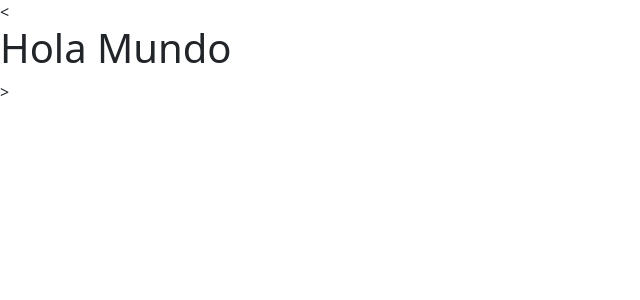
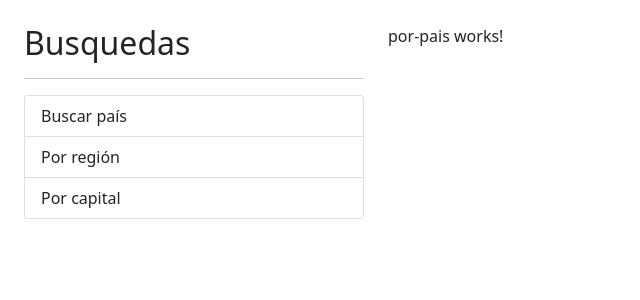
Before and after one commit to Xelacnnister/03-paisesApp, an Angular app: page / in a window 1280 px wide. Shown: the top 300 px of the page, without its empty margins (0-640 px from the left). Built offline with nearby package versions, Linux system fonts and the light colour scheme.

Commit message:
Estructura HTML, RouterModule(manual)

```diff
--- /dev/null
+++ b/src/app/app-routing.module.ts
@@ -0,0 +1,46 @@
+import { NgModule } from "@angular/core";
+import { RouterModule, Routes } from "@angular/router";
+
+import { PorPaisComponent } from './pais/pages/por-pais/por-pais.component';
+import { PorRegionComponent } from './pais/pages/por-region/por-region.component';
+import { PorCapitalComponent } from './pais/pages/por-capital/por-capital.component';
+import { VerPaisComponent } from './pais/pages/ver-pais/ver-pais.component';
+
+
+const routes: Routes = [/*ver RouterModule.forRoot( routes ) en @NgModule*/
+    {
+        path: '',
+        component: PorPaisComponent,/*para usar PorPaisComponent, debe estar importado en app.module.ts y exportado en respectivo módulo en pais(carpeta)*/
+        pathMatch: 'full'
+    },
+    {
+        path: 'region',
+        component: PorRegionComponent,
+    },
+    {
+        path: 'capital',
+        component: PorCapitalComponent
+    },
+    {
+        path: 'pais/:id',/*Hacerlo dinámico */
+        component: VerPaisComponent
+    },
+    {
+        path: '**', /*Cualquier otro path*/
+        redirectTo: ''
+    }
+]
+
+
+@NgModule({
+    imports: [
+        RouterModule.forRoot( routes )/*RouterModule hace la configuracion de las rutas *** forRoot es para las rutas principales*/
+    ],
+    exports: [
+        RouterModule
+    ]
+})
+
+
+
+export class AppRoutingModule {}
--- a/src/app/app.component.html
+++ b/src/app/app.component.html
@@ -1 +1,17 @@
-<<h1>Hola Mundo</h1>>
+<div class="row container mt-4">
+
+    <div class="col-4">
+        <h2>Busquedas</h2>
+        <hr>
+        <ul class="list-group">
+            <li class="list-group-item">Buscar país</li>
+            <li class="list-group-item">Por región</li>
+            <li class="list-group-item">Por capital</li>
+        </ul>
+    </div>
+
+    <div class="col">
+        <router-outlet></router-outlet>
+
+    </div>
+</div>
--- a/src/app/app.module.ts
+++ b/src/app/app.module.ts
@@ -4,6 +4,7 @@
 import { AppComponent } from './app.component';
 import { PaisModule } from './pais/pais.module';
 import { SharedModule } from './shared/shared.module';
+import { AppRoutingModule } from './app-routing.module';
 
 @NgModule({
   declarations: [
@@ -11,6 +12,7 @@
   ],
   imports: [
     BrowserModule,
+    AppRoutingModule,
     PaisModule,
     SharedModule
   ],
```
